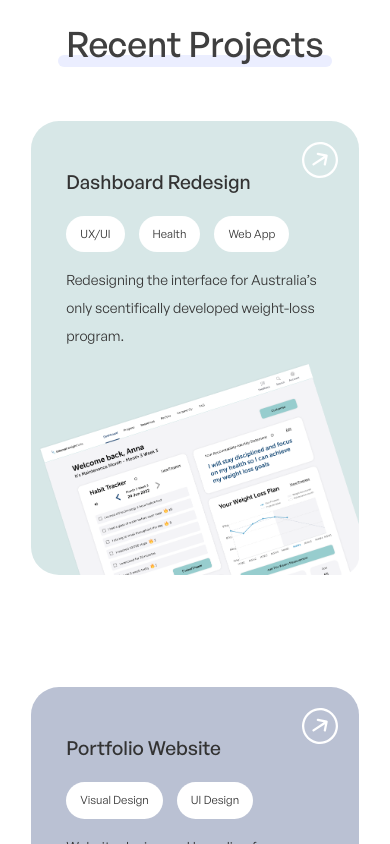
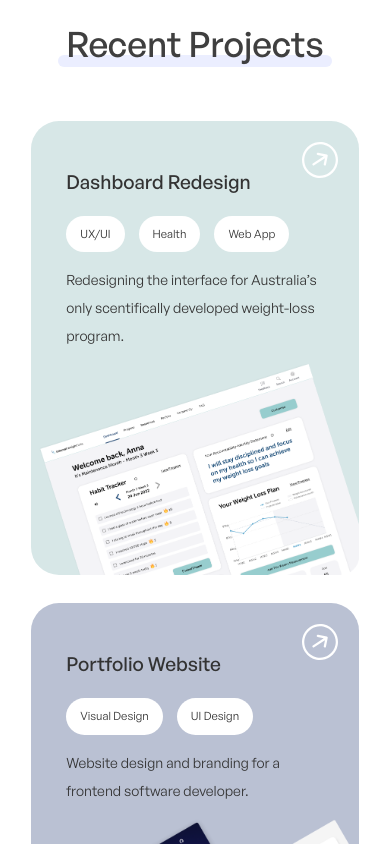
Before and after one commit to alxx9991/annas-portfolio, a Next.js app: page / in a window 390 px wide. Shown: the part 1560-2404 px from the top of the page. Built offline with nearby package versions, Linux system fonts and the light colour scheme.

Commit message:
finished mobile redesign 2

```diff
--- a/components/sections/Projects/index.js
+++ b/components/sections/Projects/index.js
@@ -41,7 +41,7 @@ const Projects = () => {
           <span className={highlight}>Recent Projects</span>
         </h2>
       </Row>
-      <Row className="flex flex-col items-center lg:items-start lg:flex-row gap-32 lg:gap-16 justify-center">
+      <Row className="flex flex-col items-center lg:items-start lg:flex-row gap-8 md:gap-32 lg:gap-16 justify-center">
         {projects}
       </Row>
     </div>
```
